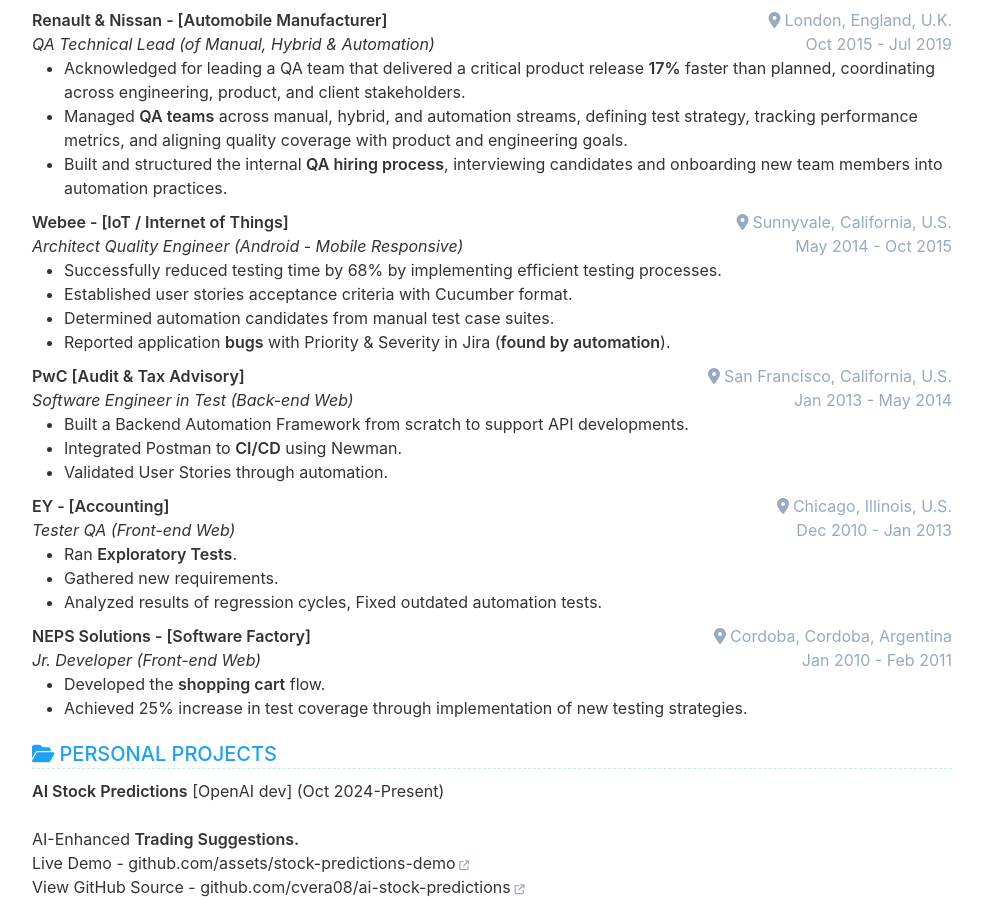
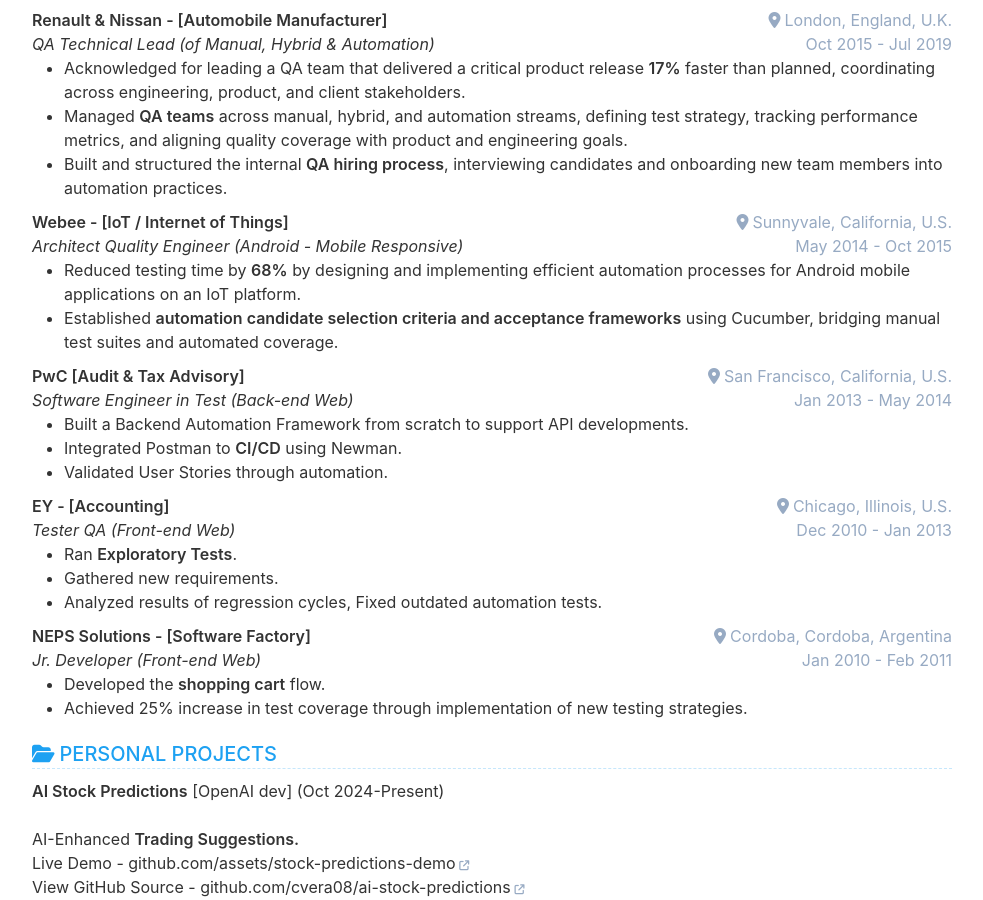
Before and after one commit to cvera08/full-resume, a Jekyll site: the page built from index.html, in a window 1280 px wide and 900 px high, scrolled down 3525 px. Shown: the whole window, without its empty margins (148-1131 px from the left). Built offline with Jekyll 4.4.1, drawn with Linux system fonts in a browser that asks for light colours.

Commit message:
feat(cv): rewrite Webee bullets with LinkedIn phrasing

```diff
--- a/_data/data.yml
+++ b/_data/data.yml
@@ -189,10 +189,8 @@ experience:
       role: Architect Quality Engineer (Android - Mobile Responsive)
       location: Sunnyvale, California, U.S.
       description: |
-        - Successfully reduced testing time by 68% by implementing efficient testing processes.
-        - Established user stories acceptance criteria with Cucumber format.
-        - Determined automation candidates from manual test case suites.
-        - Reported application **bugs** with Priority & Severity in Jira (**found by automation**).
+        - Reduced testing time by **68%** by designing and implementing efficient automation processes for Android mobile applications on an IoT platform.
+        - Established **automation candidate selection criteria and acceptance frameworks** using Cucumber, bridging manual test suites and automated coverage.
 
     - company: PwC [Audit & Tax Advisory]
       date: Jan 2013 - May 2014
```
